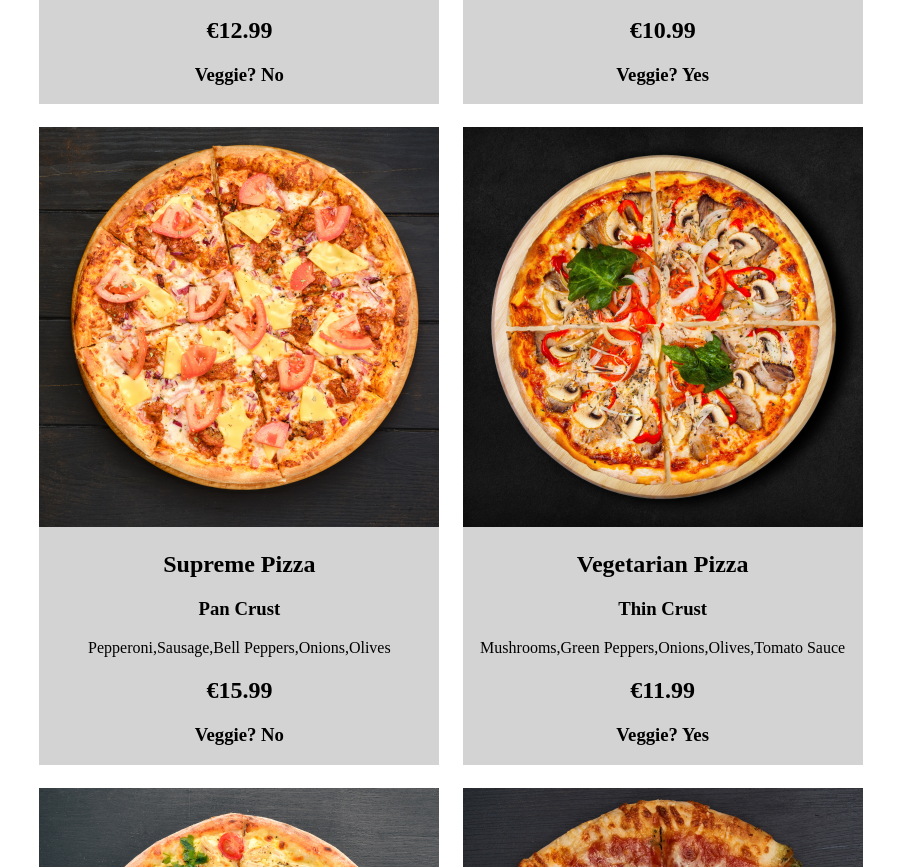
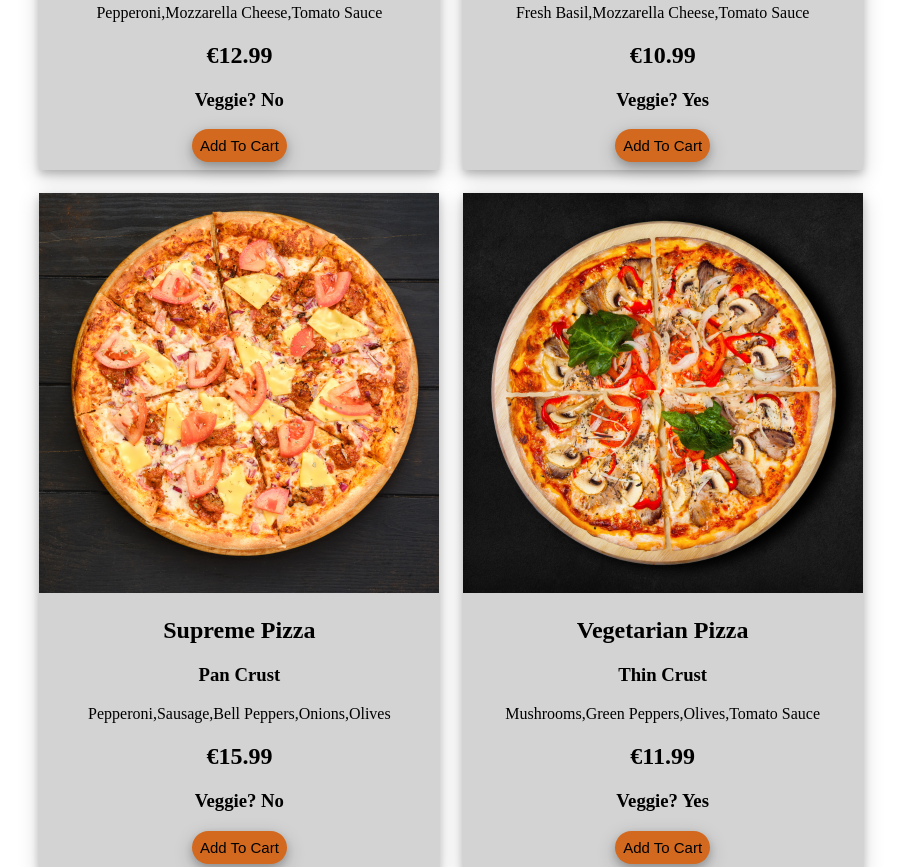
Before and after one commit to DanteBoute/11.DOM-exploration, a plain HTML site: page 5_Dark-kitchen-project/index.html in a window 1280 px wide. Shown: the part 891-1758 px from the top of the page, without its empty margins (189-1090 px from the left). Drawn offline with Linux system fonts and the light colour scheme.

Commit message:
Add 'add to cart' buttons to cards

```diff
--- a/5_Dark-kitchen-project/script.js
+++ b/5_Dark-kitchen-project/script.js
@@ -28,7 +28,7 @@ const pizzas = [
     {
       name: 'Vegetarian Pizza',
       crust: 'Thin Crust',
-      toppings: ['Mushrooms', 'Green Peppers', 'Onions', 'Olives', 'Tomato Sauce'],
+      toppings: ['Mushrooms', 'Green Peppers', 'Olives', 'Tomato Sauce'],
       price: '€11.99',
       picture: 'pizzas 2/4.png',
       vegetarian: 'Yes'
@@ -55,7 +55,7 @@ const pizzas = [
       {
         name: 'Mushroom Lovers Pizza',
         crust: 'Pan Crust',
-        toppings: ['Mushrooms', 'Mozzarella Cheese', 'Parmesan Cheese', 'Tomato Sauce'],
+        toppings: ['Mushrooms', 'Mozzarella', 'Parmesan', 'Tomato Sauce'],
         price: '€11.99',
         picture: 'pizzas 2/7.png',
         vegetarian: 'Yes'
@@ -73,7 +73,7 @@ const pizzas = [
       {
         name: 'White Pizza',
         crust: 'Thin Crust',
-        toppings: ['Ricotta Cheese', 'Mozzarella Cheese', 'Garlic', 'Spinach'],
+        toppings: ['Ricotta', 'Mozzarella', 'Garlic', 'Spinach'],
         price: '€12.99',
         picture: 'pizzas 2/9.png',
         vegetarian: 'Yes'
@@ -82,7 +82,7 @@ const pizzas = [
       {
         name: 'Buffalo Chicken Pizza',
         crust: 'Thin Crust',
-        toppings: ['Buffalo Chicken', 'Mozzarella Cheese', 'Red Onions', 'Blue Cheese'],
+        toppings: ['Buffalo Chicken', 'Mozzarella', 'Red Onions', 'Blue Cheese'],
         price: '€10.99',
         picture: 'pizzas 2/10.png',
         vegetarian: 'No'
@@ -91,7 +91,7 @@ const pizzas = [
       {
         name: 'Vegetable Delight Pizza',
         crust: 'Thin Crust',
-        toppings: ['Broccoli', 'Mushrooms', 'Bell Peppers', 'Onions', 'Tomato Sauce'],
+        toppings: ['Broccoli', 'Mushrooms', 'Bell Peppers', 'Tomato Sauce'],
         price: '€11.49',
         picture: 'pizzas 2/3.png',
         vegetarian: 'Yes'
@@ -121,7 +121,8 @@ const pizzas = [
   const pizzaCrust = document.createElement('h3');
   const pizzaToppings = document.createElement('p');
   const pizzaPrice = document.createElement('h2');
-  const pizzaType = document.createElement('h3')
+  const pizzaType = document.createElement('h3');
+  const addToCard = document.createElement('button');
 
   pizzaImage.src = onePizza.picture;
   pizzaName.textContent = onePizza.name;
@@ -129,6 +130,7 @@ const pizzas = [
   pizzaToppings.textContent = onePizza.toppings;
   pizzaPrice.textContent = onePizza.price;
   pizzaType.textContent = 'Veggie? '+ onePizza.vegetarian;
+  addToCard.textContent = 'Add To Cart';
 
   card.appendChild(pizzaImage);
   card.appendChild(pizzaName);
@@ -136,6 +138,7 @@ const pizzas = [
   card.appendChild(pizzaToppings);
   card.appendChild(pizzaPrice);
   card.appendChild(pizzaType);
+  card.appendChild(addToCard);
 
   mainSection.appendChild(card);
 }
--- a/5_Dark-kitchen-project/style.css
+++ b/5_Dark-kitchen-project/style.css
@@ -15,6 +15,7 @@ header{
     font-style: italic;
     font-size: medium;
     width: 100%;
+    color: chocolate;
 }
 main{
     display: flex;
@@ -26,6 +27,7 @@ main{
 .card{
     background-color:lightgray;
     width: fit-content;
+    box-shadow: 0 4px 8px 0 rgba(0, 0, 0, 0.2), 0 6px 20px 0 rgba(0, 0, 0, 0.19);
     margin: 1%;
 }
 h1{
@@ -35,6 +37,8 @@ h1{
 .topnav {
     background-color: lightgray;
     overflow: hidden;
+    box-shadow: 0 4px 8px 0 rgba(0, 0, 0, 0.2), 0 6px 20px 0 rgba(0, 0, 0, 0.19);
+    margin-bottom: 25px;
   }
 
   /* Style the links inside the navigation bar */
@@ -61,4 +65,18 @@ h1{
   .logoImage{
     width: 250px;
     height: auto;
+    box-shadow: 0 4px 8px 0 rgba(0, 0, 0, 0.2), 0 6px 20px 0 rgba(0, 0, 0, 0.19);
   }
+  button{
+    background-color: chocolate;
+    margin-bottom: 2%;
+    font-size: 15px;
+    border-radius: 25px;
+    padding: 2%;
+    box-shadow: 0 4px 8px 0 rgba(0, 0, 0, 0.2), 0 6px 20px 0 rgba(0, 0, 0, 0.19);
+    border: none;
+  }
+  button:hover{
+    background-color: bisque;
+
+  }
```
